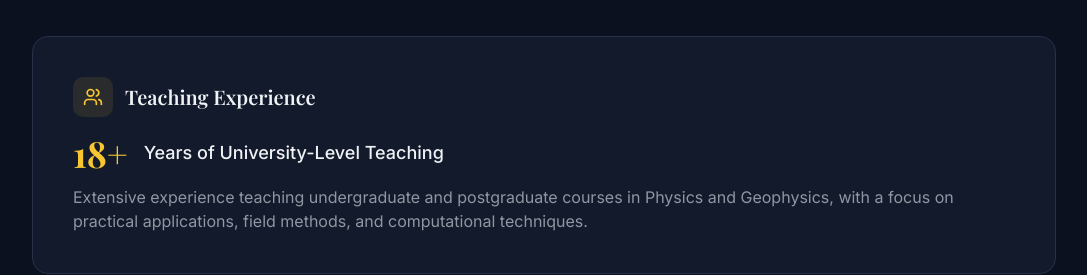
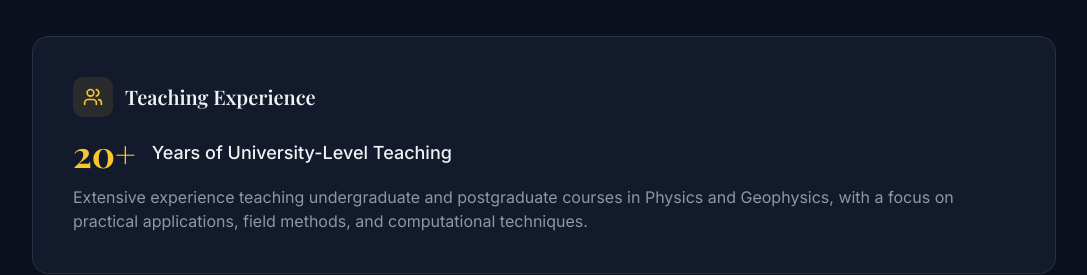
Before and after one commit to Abel-Ability/osagie, a React (Vite) app: page /about in a window 1280 px wide. Shown: the part 1180-1455 px from the top of the page, without its empty margins (96-1183 px from the left). Built offline with nearby package versions, Linux system fonts and the light colour scheme; no server answers.

Commit message:
Update teaching experience from 18+ to 20+

```diff
--- a/src/components/home/StatsBar.jsx
+++ b/src/components/home/StatsBar.jsx
@@ -20,7 +20,7 @@ export default function StatsBar() {
     <section className="bg-card border-y border-border">
       <div className="max-w-5xl mx-auto px-4 py-4">
         <div className="grid grid-cols-2 md:grid-cols-4 divide-x divide-border">
-          <StatItem icon={GraduationCap} value={18} suffix="+" label="Years Teaching" />
+          <StatItem icon={GraduationCap} value={20} suffix="+" label="Years Teaching" />
           <StatItem icon={BookOpen} value={40} suffix="+" label="Publications" />
           <StatItem icon={Code2} value={30} suffix="+" label="Software Tools" />
           <StatItem icon={Globe} value={8} suffix="+" label="Countries Served" />
--- a/src/pages/About.jsx
+++ b/src/pages/About.jsx
@@ -92,7 +92,7 @@ export default function About() {
               <h3 className="font-heading text-xl font-semibold">Teaching Experience</h3>
             </div>
             <div className="flex items-center gap-4 mb-3">
-              <span className="font-heading text-4xl font-bold text-gold">18+</span>
+              <span className="font-heading text-4xl font-bold text-gold">20+</span>
               <span className="text-lg font-medium">Years of University-Level Teaching</span>
             </div>
             <p className="text-muted-foreground">
```
